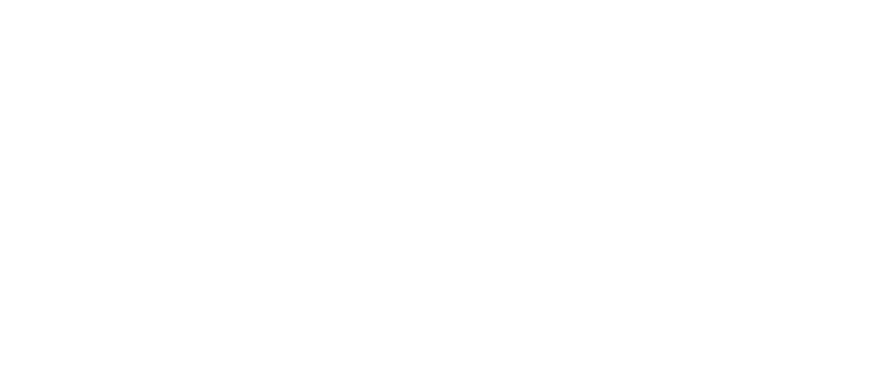
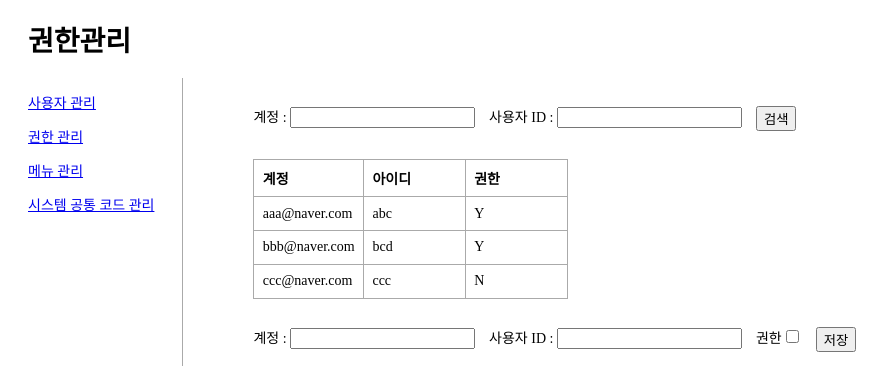
Before and after one commit to zi-nye/up-lord, a React (Create React App) app: page /admin_page/authority in a window 1280 px wide. Before the commit this address had no page. Shown: the top 390 px of the page, without its empty margins (0-891 px from the left). Built offline with nearby package versions, Linux system fonts and the light colour scheme.

Commit message:
권한관리 퍼블리싱

```diff
--- a/package.json
+++ b/package.json
@@ -6,7 +6,7 @@
     "@testing-library/jest-dom": "^5.16.5",
     "@testing-library/react": "^13.4.0",
     "@testing-library/user-event": "^13.5.0",
-    "axios": "^1.3.2",
+    "axios": "^1.3.4",
     "bootstrap": "^5.2.2",
     "react": "^18.2.0",
     "react-bootstrap": "^2.5.0",
--- /dev/null
+++ b/src/Routes/AdminAuthority.js
@@ -0,0 +1,72 @@
+import React from "react";
+import FixedSidebar from "../Components/FixedSidebar";
+import styles from "./AdminAuthority.module.css";
+
+function AdminAuthority() {
+  return (
+    <div>
+      <h1>권한관리</h1>
+      <div className={styles.body}>
+        <div className={styles.sidebar}>
+          <FixedSidebar />
+        </div>
+        <div className={styles.contents}>
+          <div className={styles.searching}>
+            <div className={styles.searching_}>
+              <span>계정 :&nbsp;</span>
+              <input />
+            </div>
+            <div className={styles.searching_}>
+              <span>사용자 ID :&nbsp;</span>
+              <input />
+            </div>
+            <div className={styles.searching_}>
+              <button>검색</button>
+            </div>
+          </div>
+          <div className={styles.tableDiv}>
+            <table>
+              <th>계정</th>
+              <th>아이디</th>
+              <th>권한</th>
+              <tr>
+                <td>aaa@naver.com</td>
+                <td>abc</td>
+                <td>Y</td>
+              </tr>
+              <tr>
+                <td>bbb@naver.com</td>
+                <td>bcd</td>
+                <td>Y</td>
+              </tr>
+              <tr>
+                <td>ccc@naver.com</td>
+                <td>ccc</td>
+                <td>N</td>
+              </tr>
+            </table>
+          </div>
+          <div className={styles.saving}>
+            <div className={styles.saving_}>
+              <span>계정 :&nbsp;</span>
+              <input />
+            </div>
+            <div className={styles.saving_}>
+              <span>사용자 ID :&nbsp;</span>
+              <input />
+            </div>
+            <div className={styles.saving_}>
+              <span>권한</span>
+              <input type="checkbox" />
+            </div>
+            <div>
+              <button>저장</button>
+            </div>
+          </div>
+        </div>
+      </div>
+    </div>
+  );
+}
+
+export default AdminAuthority;
--- /dev/null
+++ b/src/Routes/AdminAuthority.module.css
@@ -0,0 +1,48 @@
+html {
+  margin: 0;
+  margin-left: 2rem;
+  font-size: 14px;
+}
+.body {
+  display: flex;
+}
+.sidebar {
+  padding-right: 2rem;
+  border-right: 1px solid #aaa;
+}
+.contents {
+  padding-top: 1rem;
+  margin-left: 4rem;
+}
+.searching {
+  display: flex;
+  margin: 0;
+  padding: 1rem;
+}
+.searching_ {
+  margin-right: 1rem;
+}
+.tableDiv {
+  padding: 1rem;
+}
+table {
+  border-collapse: collapse;
+  border: 0;
+}
+th,
+td {
+  border: 1px solid #aaa;
+  background-clip: padding-box;
+  scroll-snap-align: start;
+  padding: 0.6rem;
+  min-width: 6rem;
+  text-align: left;
+  margin: 0;
+}
+.saving {
+  display: flex;
+  padding: 1rem;
+}
+.saving_ {
+  margin-right: 1rem;
+}
--- a/src/Routes/router.js
+++ b/src/Routes/router.js
@@ -2,6 +2,7 @@
 import { BrowserRouter, Route, Routes } from "react-router-dom";
 import Home from "./Home";
 import AdminPage from "./AdminPage";
+import AdminAuthority from "./AdminAuthority";
 import KakaoAuth from "./KakaoAuth";
 import Login from "./Login";
 
@@ -10,9 +11,10 @@
     <BrowserRouter>
       <Routes>
         <Route path="/" element={<Home />} />
-        <Route path="/login" element={<Login/>}/>
+        <Route path="/login" element={<Login />} />
         <Route path="/oauth" element={<KakaoAuth />} />
         <Route path="/admin_page" element={<AdminPage />} />
+        <Route path="/admin_page/authority" element={<AdminAuthority />} />
         {/* <Route path="/group_:groupId" element={<Group />} /> */}
       </Routes>
     </BrowserRouter>
```
Also changed, not shown: 1 other file (tests, documents, lock files or other folders).
